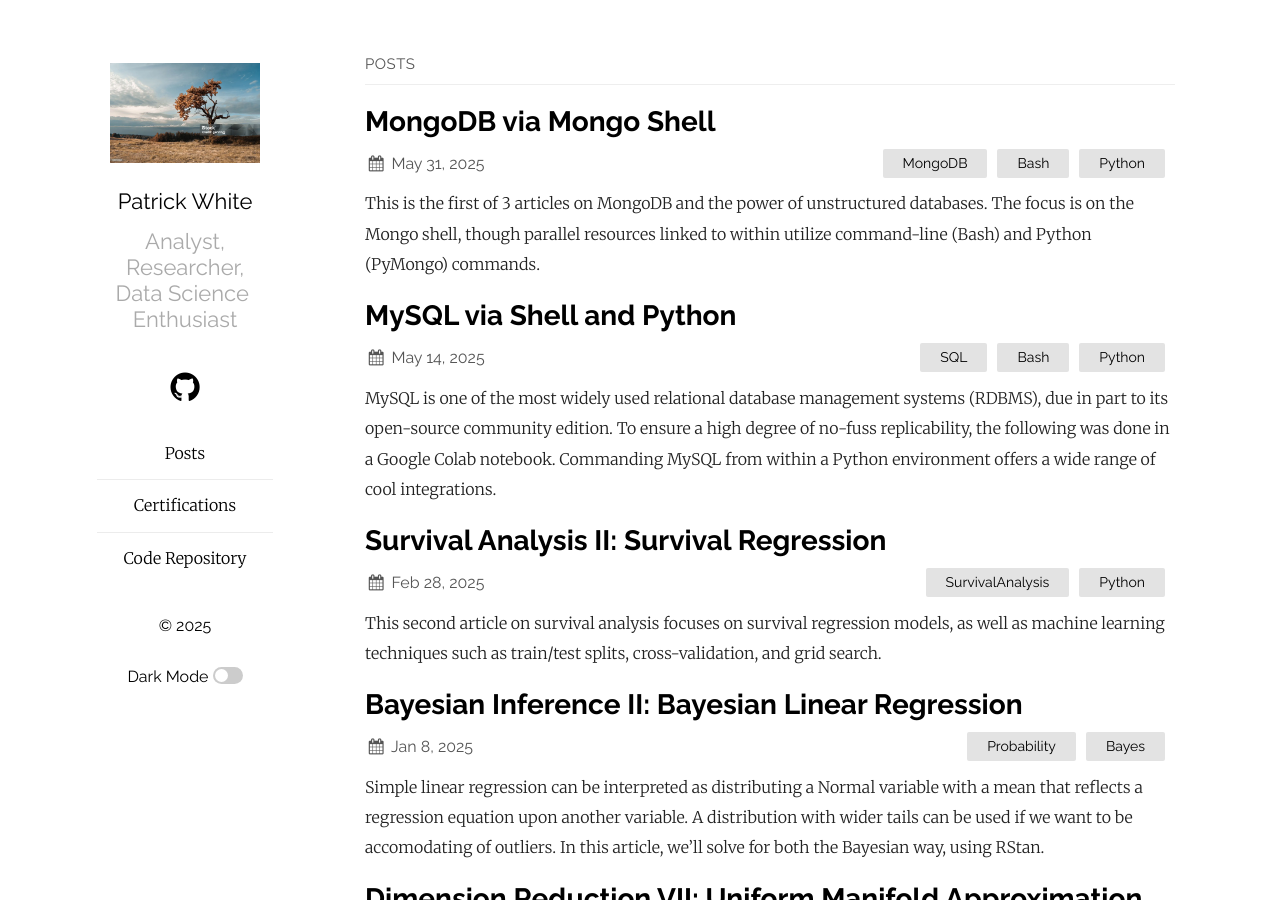
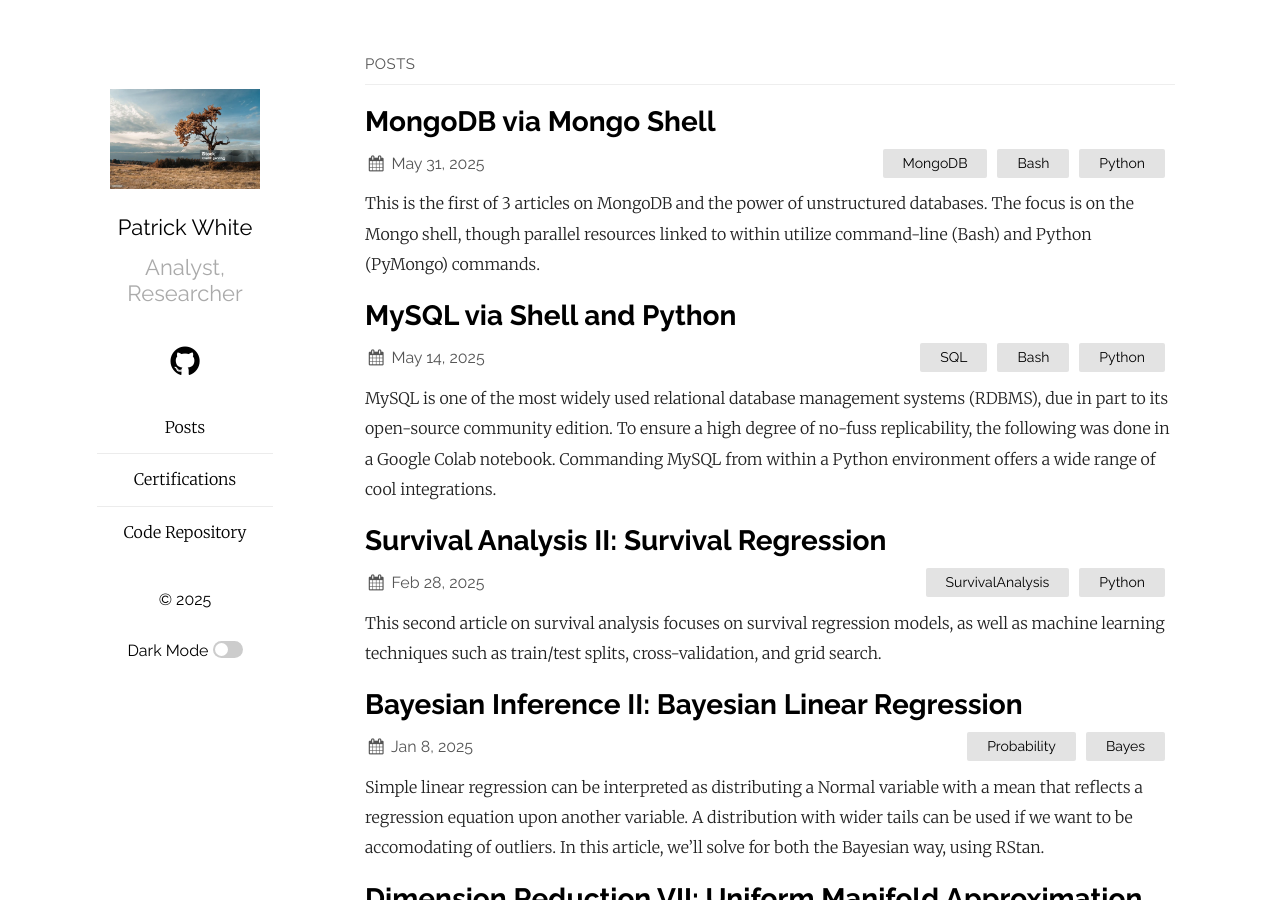
Before and after one commit to pw598/pw598.github.io, a Jekyll site: the page built from index.md, in a window 1280 px wide and 900 px high. Built offline with Jekyll 4.4.1, drawn with Linux system fonts in a browser that asks for light colours.

Commit message:
Add files via upload

```diff
--- a/_config.yml
+++ b/_config.yml
@@ -11,7 +11,7 @@ sass:
   sass_dir: _sass
 plainwhite:
   name: Patrick White
-  tagline: "Analyst,<br>Researcher,<br>Data Science <br>Enthusiast"
+  tagline: "Analyst,<br>Researcher"
   date_format: "%b %-d, %Y"
   sitemap: true # set to true to generate sitemap.xml content
   #search: true # set to true to enable searchbar
```
